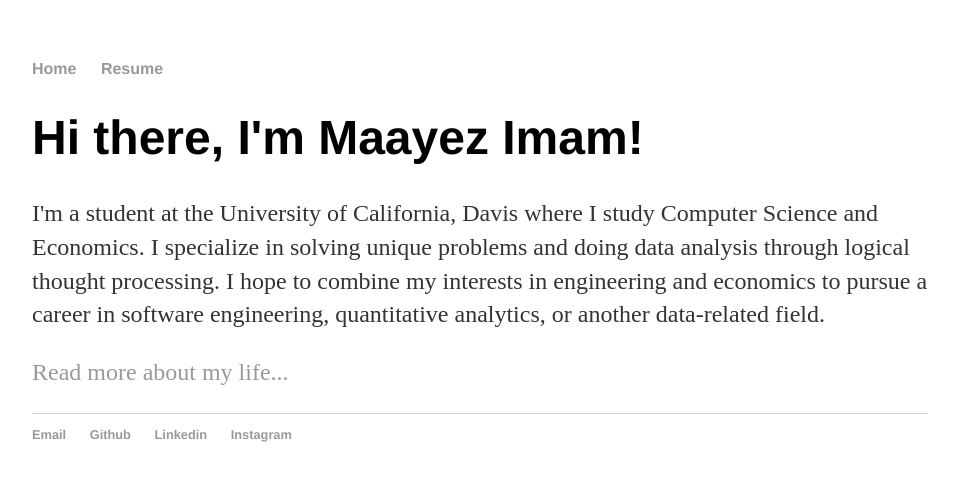
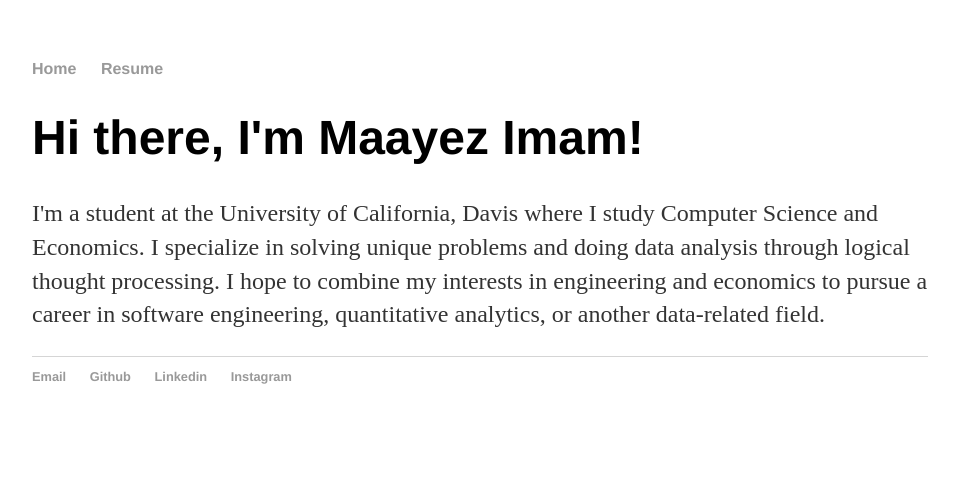
Before and after one commit to Amaayezing/amaayezing.github.io, a Jekyll site: the page built from index.html, in a window 1280 px wide. Shown: the top 481 px of the page, without its empty margins (160-1118 px from the left). Built offline with Jekyll 4.4.1, drawn with Linux system fonts in a browser that asks for light colours.

Commit message:
Update index.html

```diff
--- a/index.html
+++ b/index.html
@@ -8,5 +8,5 @@
 		I specialize in solving unique problems and doing data analysis through logical thought processing.
 		I hope to combine my interests in engineering and economics to pursue a career in software engineering,
 		quantitative analytics, or another data-related field.</p>
-	<p><a href="/about">Read more about my life...</a></p>
+	<!--<p><a href="/about">Read more about my life...</a></p>-->
 </div><!-- /.blurb -->
```
